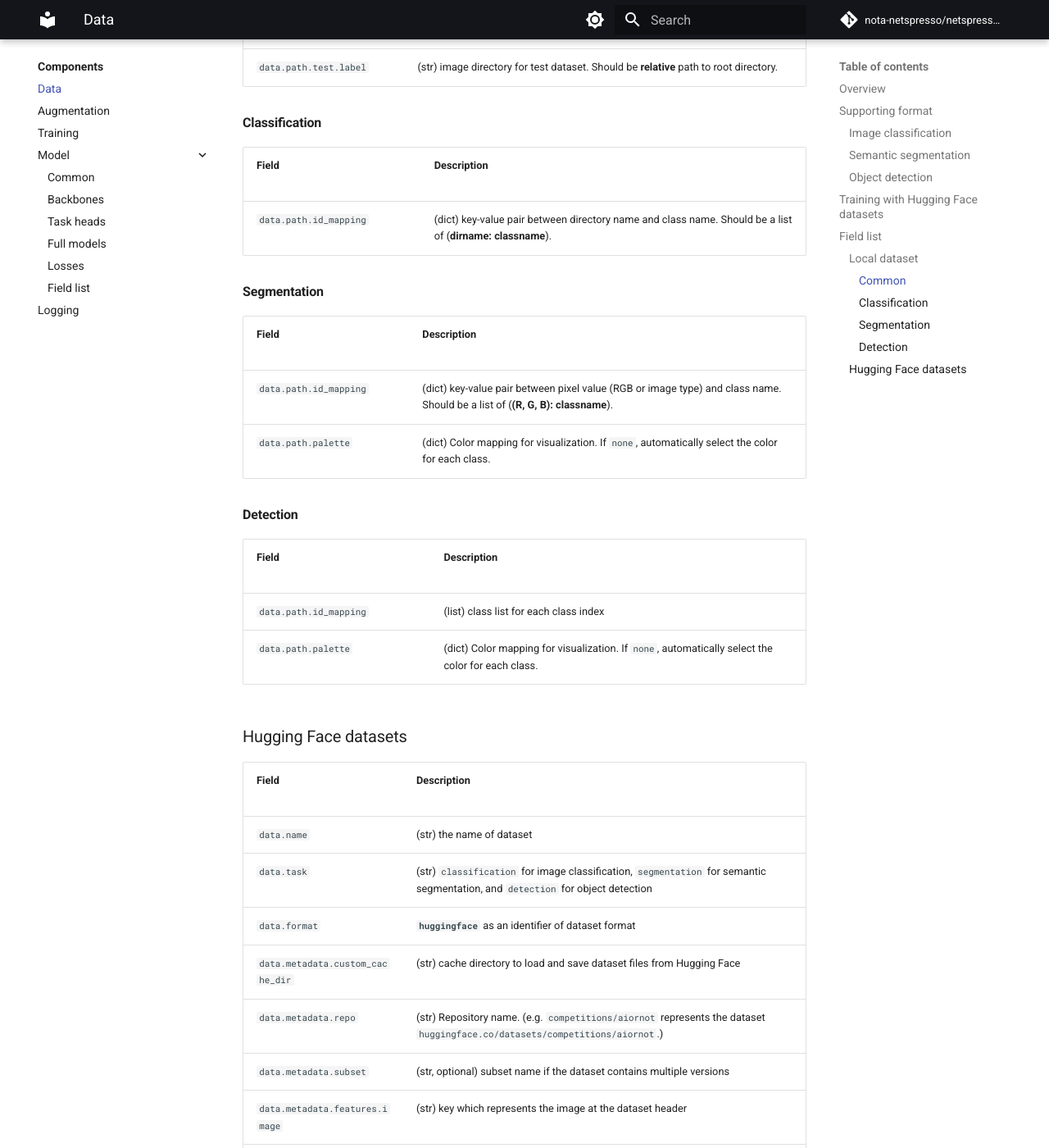
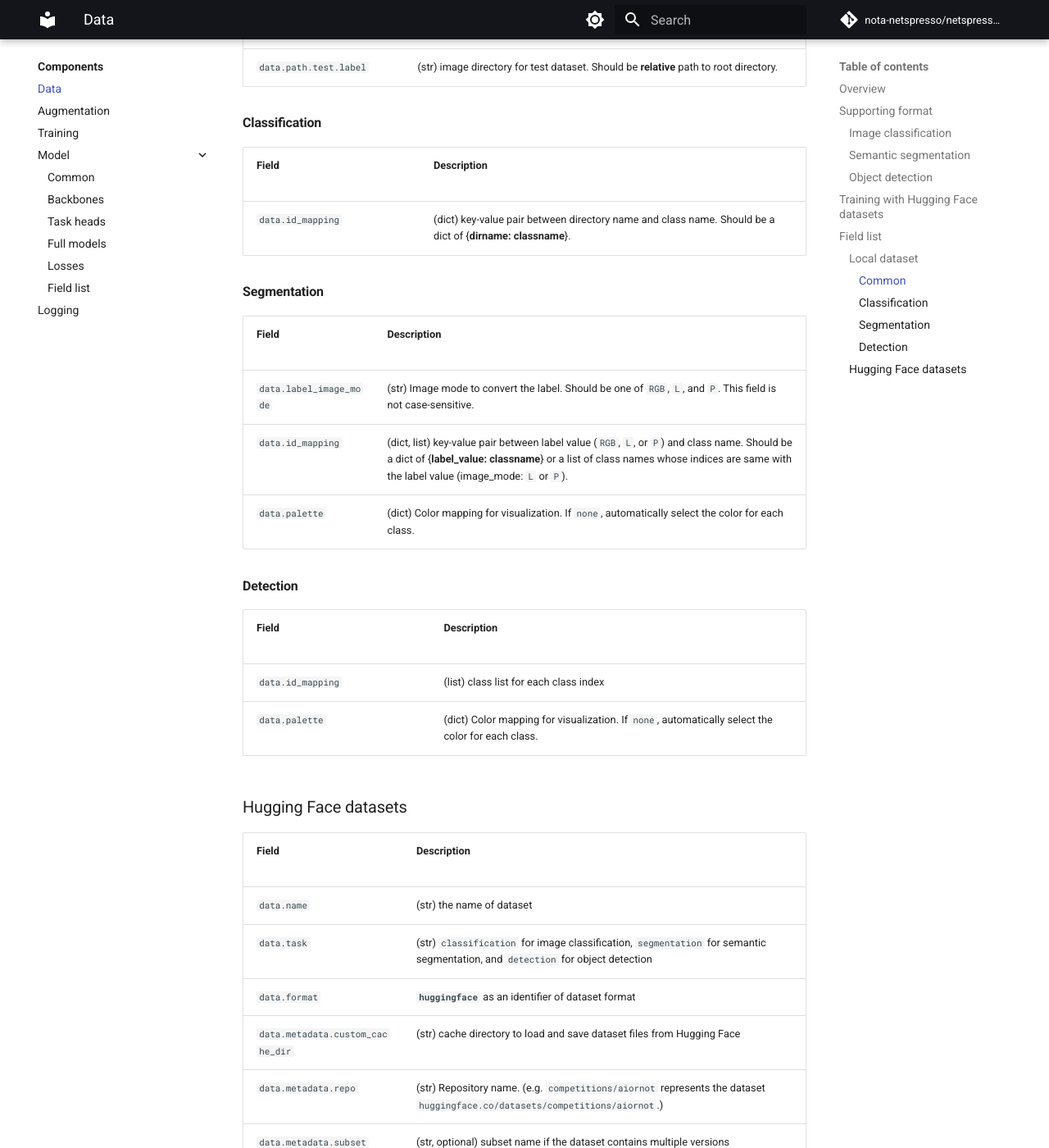
Before and after one commit to Nota-NetsPresso/netspresso-trainer, an MkDocs documentation site: the page built from docs/components/data.md, in a window 1280 px wide and 1400 px high, scrolled down 4990 px. Shown: the whole window at 82% size. Built offline with MkDocs 1.6.1 and Material for MkDocs 9.7.7, drawn with Linux system fonts in a browser that asks for light colours; comment, search, counter and statistics services are not loaded.

Commit message:
#145 update segmentation data format

```diff
--- a/docs/components/data.md
+++ b/docs/components/data.md
@@ -205,21 +205,22 @@ data:
 
 | Field <img width=200/> | Description |
 |---|---|
-| `data.path.id_mapping` | (dict) key-value pair between directory name and class name. Should be a list of (**dirname: classname**). |
+| `data.id_mapping` | (dict) key-value pair between directory name and class name. Should be a dict of {**dirname: classname**}. |
 
 #### Segmentation
 
 | Field <img width=200/> | Description |
 |---|---|
-| `data.path.id_mapping` | (dict) key-value pair between pixel value (RGB or image type) and class name. Should be a list of (**(R, G, B): classname**). |
-| `data.path.palette` | (dict) Color mapping for visualization. If `none`, automatically select the color for each class.  |
+| `data.label_image_mode` | (str) Image mode to convert the label. Should be one of `RGB`, `L`, and `P`. This field is not case-sensitive.
+| `data.id_mapping` | (dict, list) key-value pair between label value (`RGB`, `L`, or `P`) and class name. Should be a dict of {**label_value: classname**} or a list of class names whose indices are same with the label value (image_mode: `L` or `P`). |
+| `data.palette` | (dict) Color mapping for visualization. If `none`, automatically select the color for each class.  |
 
 #### Detection
 
 | Field <img width=200/> | Description |
 |---|---|
-| `data.path.id_mapping` | (list) class list for each class index |
-| `data.path.palette` | (dict) Color mapping for visualization. If `none`, automatically select the color for each class.  |
+| `data.id_mapping` | (list) class list for each class index |
+| `data.palette` | (dict) Color mapping for visualization. If `none`, automatically select the color for each class.  |
 
 
 ### Hugging Face datasets
```
